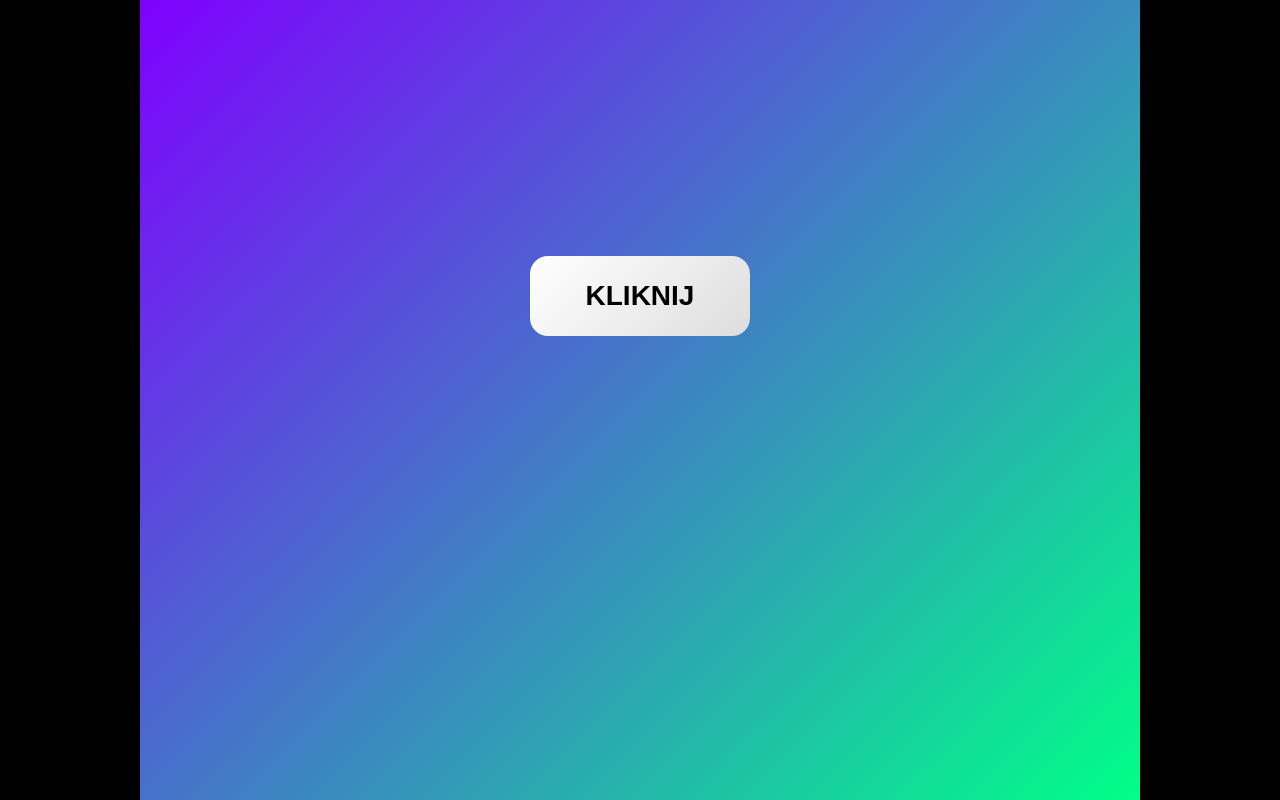
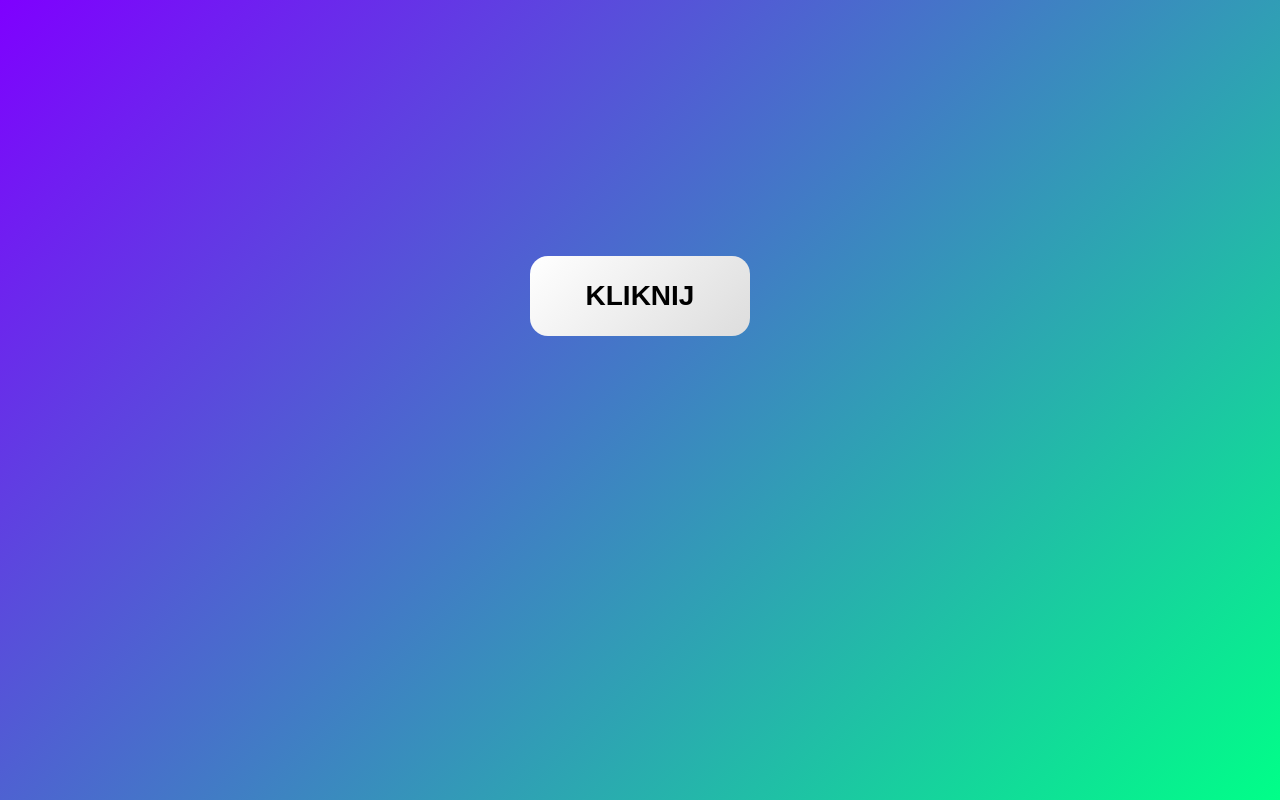
Before and after one commit to debilzpala/random_mp3, a plain HTML site: page index.html in a window 1280 px wide. Drawn offline with Linux system fonts and the light colour scheme.

Commit message:
Increase max dimensions of the wrapper

```diff
--- a/index.html
+++ b/index.html
@@ -17,8 +17,8 @@
     .wrapper {
       width: 100vw;
       height: 100vh;
-      max-width: 1000px;
-      max-height: 1000px;
+      max-width: 2160px;
+      max-height: 1440px;
       margin: auto;
 
       display: flex;
```
